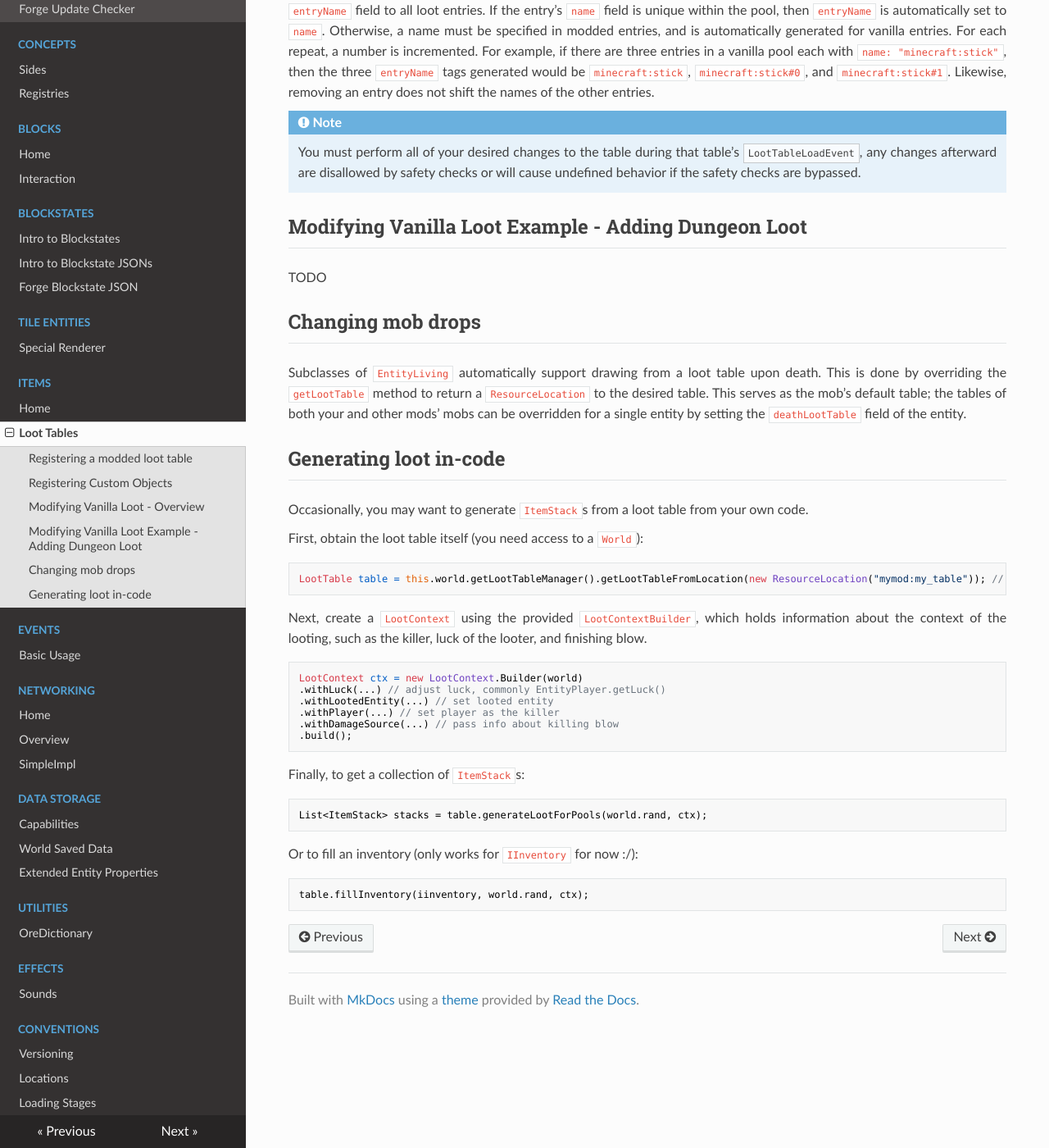
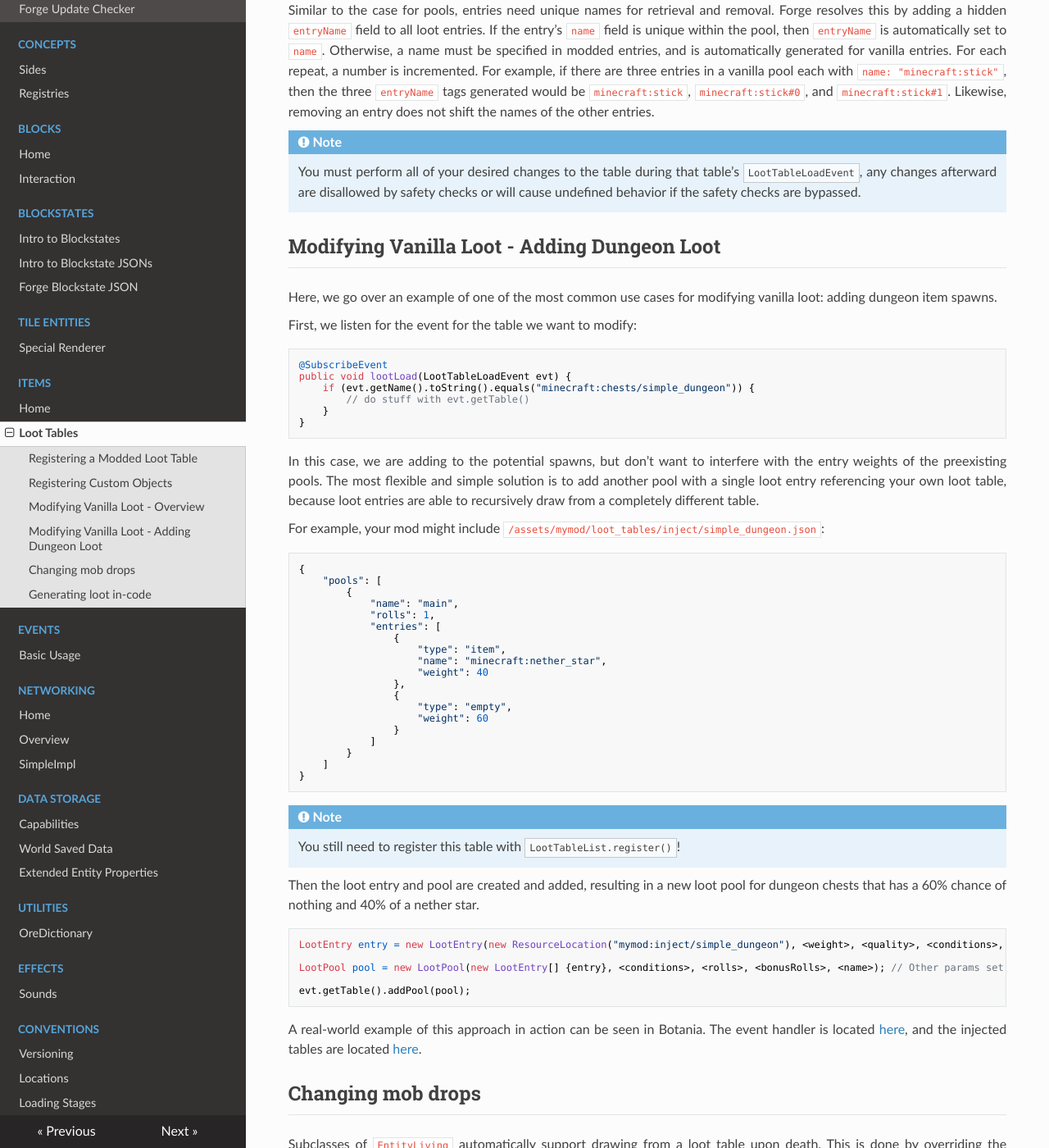
Before and after one commit to MinecraftForge/Documentation, an MkDocs documentation site: the page built from docs/items/loot_tables.md, in a window 1280 px wide and 1400 px high, scrolled down 2043 px. Shown: the whole window at 82% size. Built offline with MkDocs 1.6.1, drawn with Linux system fonts in a browser that asks for light colours; nearby versions of some CDN libraries; old or Windows-style settings are respelled for this version of MkDocs; some of the changed text lies outside the part shown.

Commit message:
Fixes, finish example

````diff
--- a/docs/items/loot_tables.md
+++ b/docs/items/loot_tables.md
@@ -5,15 +5,15 @@ Loot tables are an easy way to generate random loot given random distributions o
 
 The vanilla [wiki][] describes the loot table JSON format in great detail, so this article instead will focus on code that you might have to write to use and manipulate loot tables in your mod. To get the most out of this article, read the aforementioned [wiki][] page in its entirety before reading this article.
 
-Registering a modded loot table
+Registering a Modded Loot Table
 -------------------------------
 
 In order to make Minecraft load and be aware of your loot table, simply call `LootTableList.register(new ResourceLocation("modid", "loot_table_name"))`, which will resolve and load `/assets/modid/loot_tables/loot_table_name.json`. You may organize your tables into folders freely.
 
 !!! Note
-    Loot pools in mod loot tables must include an additional `name` tag that uniquely identifies that pool within the table.
+    Loot pools in mod loot tables must include an additional `name` tag that uniquely identifies that pool within the table. A common strategy is to name the pool with the kinds of items that its entries contain.
     If you specify multiple loot entries with the same `name` tag (e.g. the same item but with different functions each time), then you must give each of those entries a `entryName` tag that uniquely identifies that entry within the pool. For `name` tags that do not clash, then `entryName` is automatically set to the value of `name`.
-    These additional requirements are imposed by Forge to facilitate modification of tables at load time using `LootTableEvent` (see below).
+    These additional requirements are imposed by Forge to facilitate modification of tables at load time using `LootTableLoadEvent` (see below).
 
 Registering Custom Objects
 --------------------------
@@ -76,10 +76,59 @@ Similar to the case for pools, entries need unique names for retrieval and remov
 !!! Note
     You must perform all of your desired changes to the table during that table's `LootTableLoadEvent`, any changes afterward are disallowed by safety checks or will cause undefined behavior if the safety checks are bypassed.
 
-Modifying Vanilla Loot Example - Adding Dungeon Loot
+Modifying Vanilla Loot - Adding Dungeon Loot
 ----------------------------------------------------
 
-TODO
+Here, we go over an example of one of the most common use cases for modifying vanilla loot: adding dungeon item spawns.
+
+First, we listen for the event for the table we want to modify:
+```Java
+@SubscribeEvent
+public void lootLoad(LootTableLoadEvent evt) {
+    if (evt.getName().toString().equals("minecraft:chests/simple_dungeon")) {
+        // do stuff with evt.getTable()
+    }
+}
+```
+
+In this case, we are adding to the potential spawns, but don't want to interfere with the entry weights of the preexisting pools. The most flexible and simple solution is to add another pool with a single loot entry referencing your own loot table, because loot entries are able to recursively draw from a completely different table.
+
+For example, your mod might include `/assets/mymod/loot_tables/inject/simple_dungeon.json`:
+```javascript
+{
+    "pools": [
+        {
+            "name": "main",
+            "rolls": 1,
+            "entries": [
+                {
+                    "type": "item",
+                    "name": "minecraft:nether_star",
+                    "weight": 40
+                },
+                {
+                    "type": "empty",
+                    "weight": 60
+                }
+            ]
+        }
+    ]
+}
+```
+
+!!! Note
+    You still need to register this table with `LootTableList.register()`!
+
+Then the loot entry and pool are created and added, resulting in a new loot pool for dungeon chests that has a 60% chance of nothing and 40% of a nether star.
+```Java
+LootEntry entry = new LootEntry(new ResourceLocation("mymod:inject/simple_dungeon"), <weight>, <quality>, <conditions>, <entryName>); // weight doesn't matter since it's the only entry in the pool. Other params set as you wish.
+
+LootPool pool = new LootPool(new LootEntry[] {entry}, <conditions>, <rolls>, <bonusRolls>, <name>); // Other params set as you wish.
+
+evt.getTable().addPool(pool);
+```
+
+A real-world example of this approach in action can be seen in Botania. The event handler is located [here](https://github.com/Vazkii/Botania/blob/e38556d265fcf43273c99ea1299a35400bf0c405/src/main/java/vazkii/botania/common/core/loot/LootHandler.java), and the injected tables are located [here](https://github.com/Vazkii/Botania/tree/e38556d265fcf43273c99ea1299a35400bf0c405/src/main/resources/assets/botania/loot_tables/inject).
 
 Changing mob drops
 ------------------
@@ -99,11 +148,11 @@ LootTable table = this.world.getLootTableManager().getLootTableFromLocation(new
 Next, create a `LootContext` using the provided `LootContextBuilder`, which holds information about the context of the looting, such as the killer, luck of the looter, and finishing blow.
 ```Java
 LootContext ctx = new LootContext.Builder(world)
-.withLuck(...) // adjust luck, commonly EntityPlayer.getLuck()
-.withLootedEntity(...) // set looted entity
-.withPlayer(...) // set player as the killer
-.withDamageSource(...) // pass info about killing blow
-.build();
+    .withLuck(...) // adjust luck, commonly EntityPlayer.getLuck()
+    .withLootedEntity(...) // set looted entity
+    .withPlayer(...) // set player as killer
+    .withDamageSource(...) // pass killing blow and non-player killer
+    .build();
 ```
 
 Finally, to get a collection of `ItemStack`s:
@@ -111,7 +160,7 @@ Finally, to get a collection of `ItemStack`s:
 List<ItemStack> stacks = table.generateLootForPools(world.rand, ctx);
 ```
 
-Or to fill an inventory (only works for `IInventory` for now :/):
+Or to fill an inventory (only works with `IInventory` for now :/):
 ```Java
 table.fillInventory(iinventory, world.rand, ctx);
 ```
````
